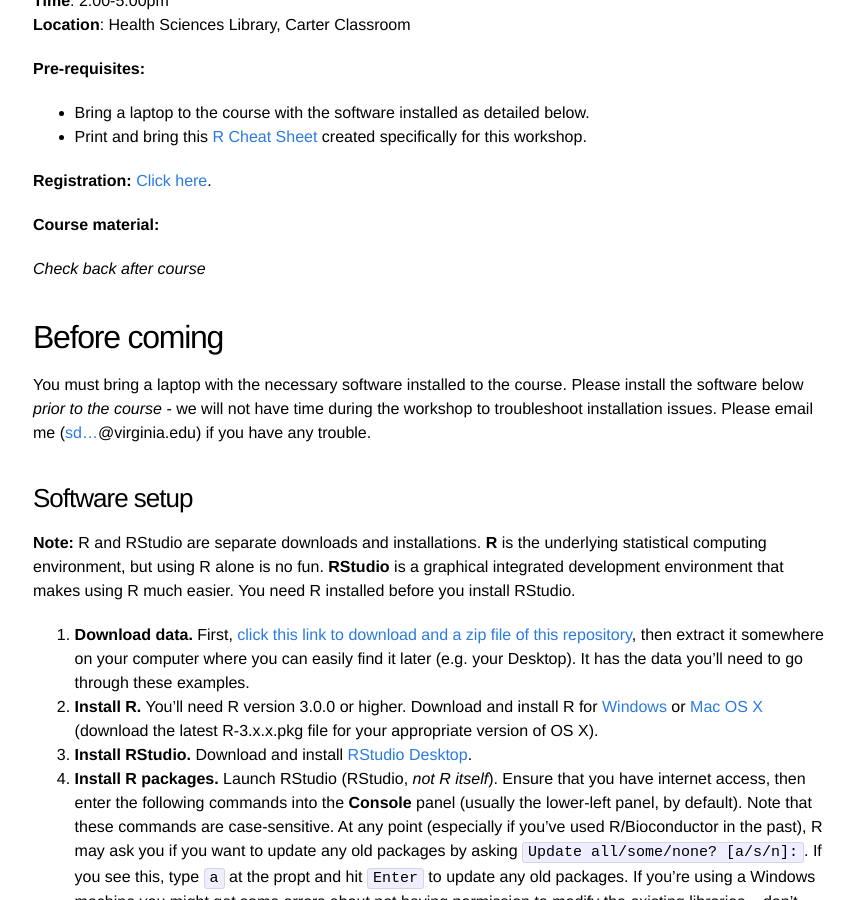
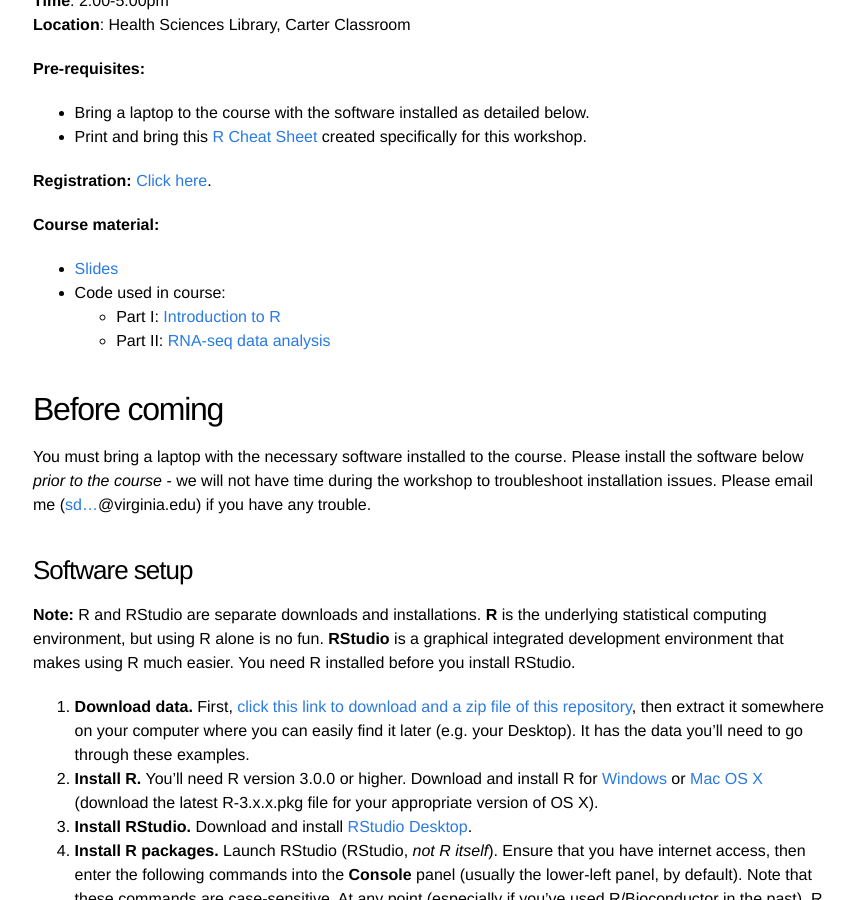
Before and after one commit to bioconnector/workshops2015, a Jekyll site: the page built from ws-intro-r-lifesci.md, in a window 1280 px wide and 900 px high, scrolled down 489 px. Shown: the whole window, without its empty margins (207-1061 px from the left). Built offline with Jekyll 4.4.1, drawn with Linux system fonts in a browser that asks for light colours; Markdown is read by kramdown in place of the engine named in the settings.

Commit message:
updated with course info

```diff
--- a/ws-intro-r-lifesci.md
+++ b/ws-intro-r-lifesci.md
@@ -19,16 +19,16 @@ This workshop is directed toward life scientists with little to no experience wi
 
 **Course material:**
 
-_Check back after course_
+<!-- _Check back after course_ -->
 
 <!-- Uncomment below to post course material -->
 
-<!--
+
 * [Slides](https://speakerdeck.com/stephenturner/introduction-to-r-for-life-scientists)
 * Code used in course:
-    * Part I: [Introduction to R](r/r-intro/)
-    * Part II: [RNA-seq data analysis](r-deseq2-demo/)
- -->
+    * Part I: [Introduction to R](../lessons/r/r-intro/)
+    * Part II: [RNA-seq data analysis](../lessons//r/r-deseq2-demo/)
+
 
 ## Before coming
 
```
